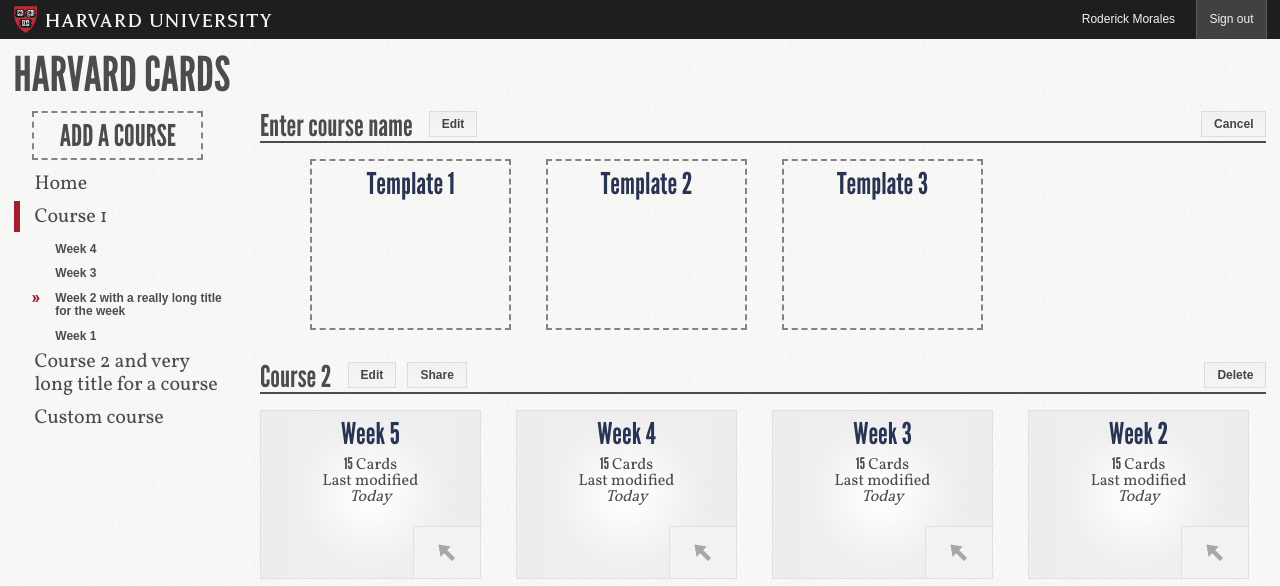
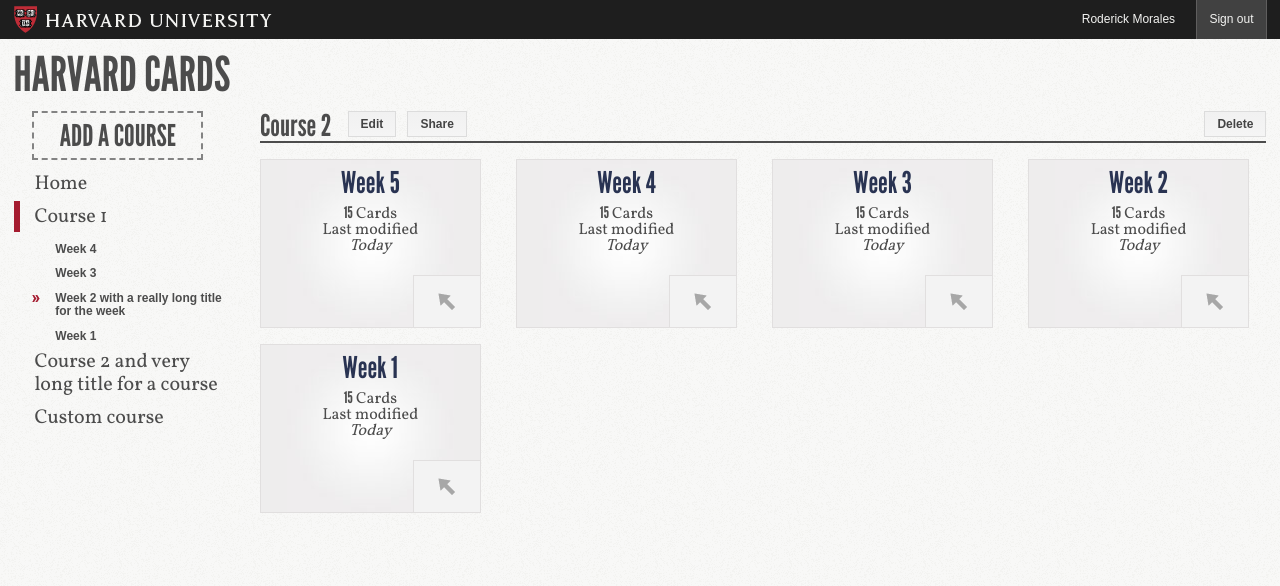
Before and after one commit to Harvard-ATG/HarvardCards, a Django app: page /index/ in a window 1280 px wide. Shown: the top 586 px of the page. Run offline with Django 3.2, Linux system fonts and the light colour scheme; parts of the project's set-up code (start-up, migrations or seed data) failed here and were passed over; some libraries are stand-ins or nearby versions.

Commit message:
adding addCourseWrapper class

```diff
--- a/harvardcards/static/css/styles.css
+++ b/harvardcards/static/css/styles.css
@@ -223,7 +223,9 @@ a#addCard{
 	display: inline-block;
 	margin-bottom: 1em;
 }
-
+.addCourseWrapper{
+	display: none;
+}
 .courseHeader h2{
 	float: left;
 }
```
